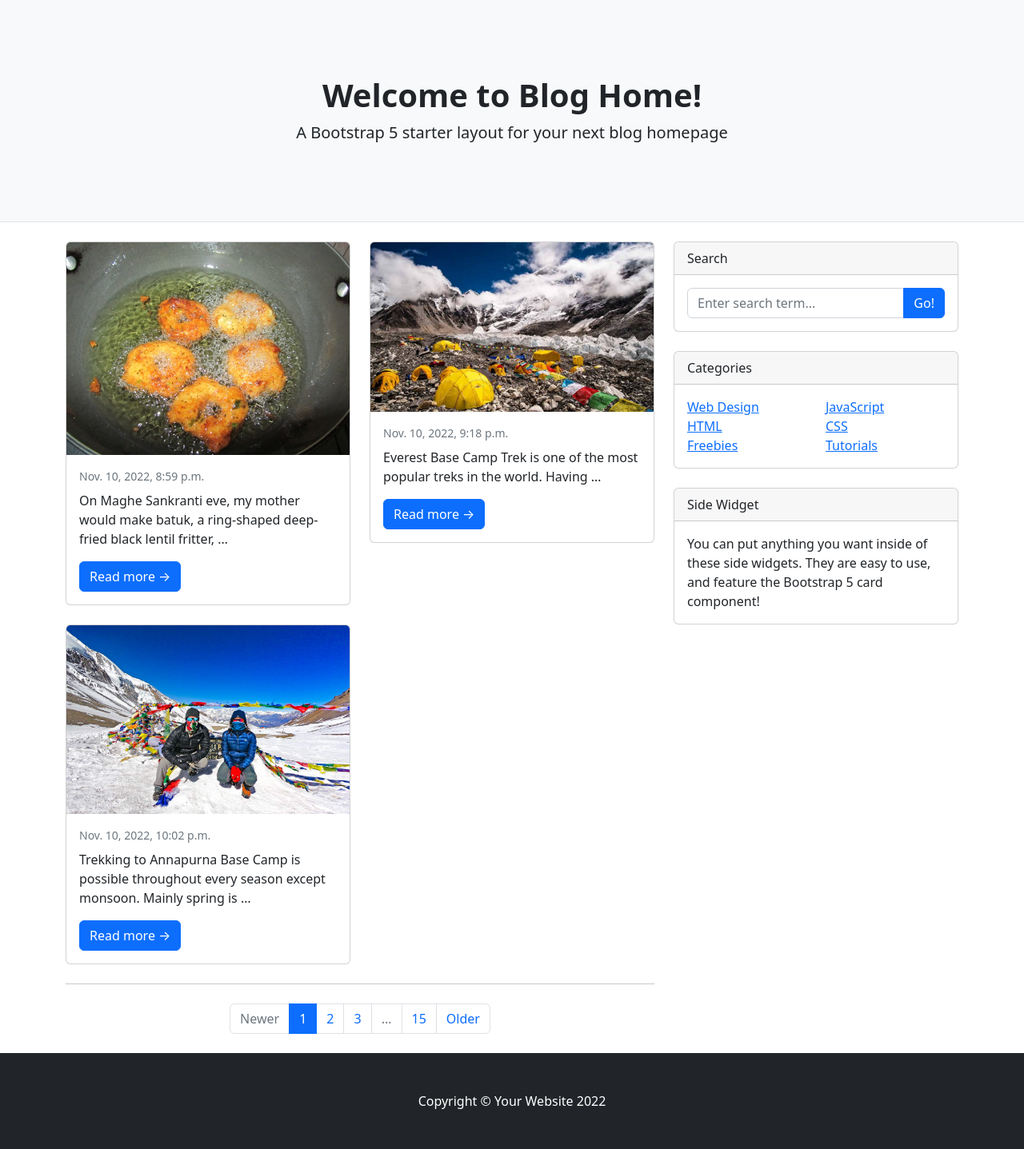
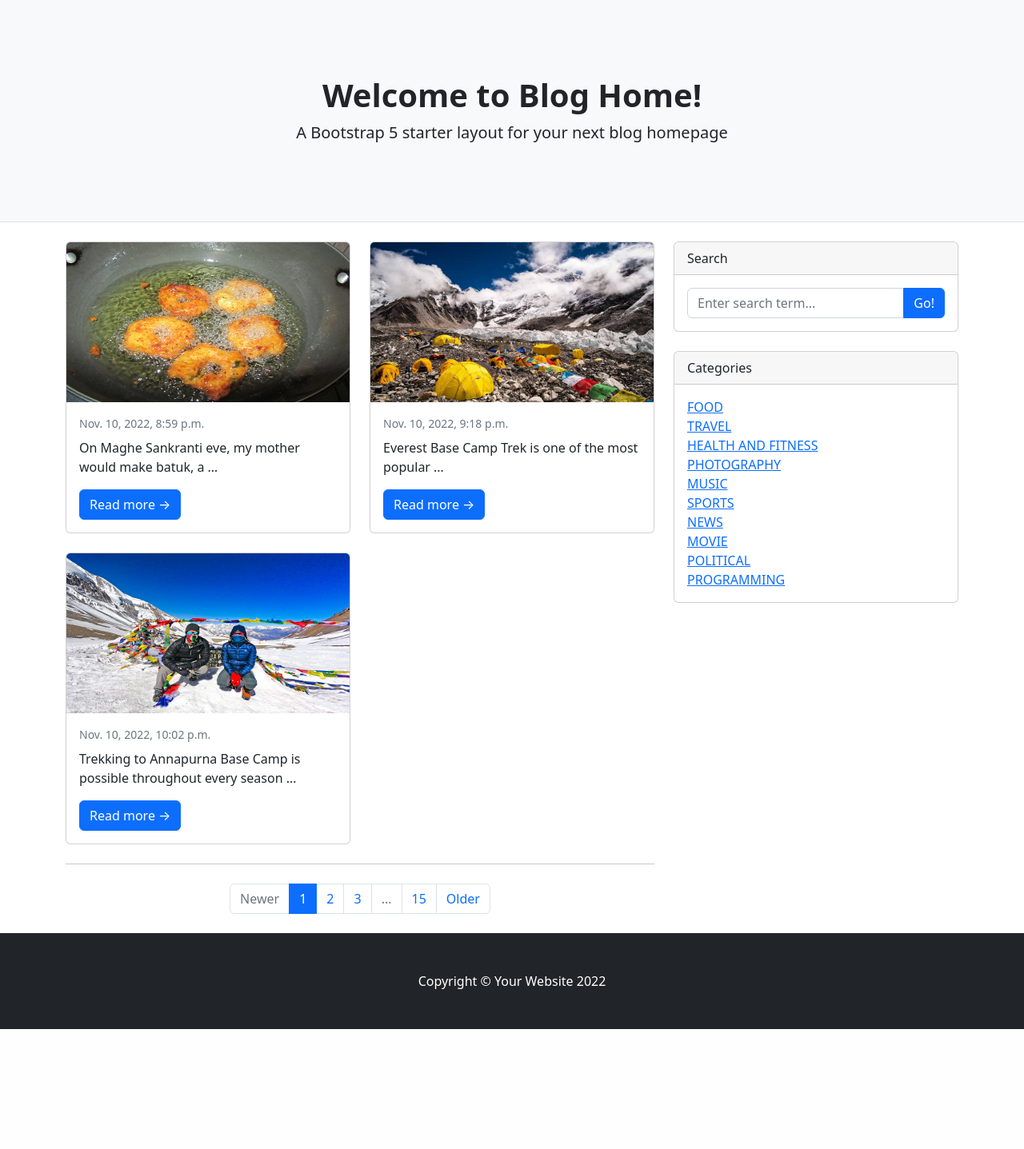
Before and after one commit to aadarsha000/ClassBased_advance_blog, a Django app: page /blog/home/ in a window 1280 px wide. Shown: the part 57-1494 px from the top of the page at 80% size. After the commit the page ends 1344 px from the top, so only its background shows below. Run offline with Django 4.2, Linux system fonts and the light colour scheme; data comes from the database, SQL or seed files in the repository; both versions use the stored data as it was after the commit.

Commit message:
first commit

```diff
--- a/blog/views.py
+++ b/blog/views.py
@@ -1,5 +1,5 @@
 from django.shortcuts import render, get_object_or_404, redirect
-from .models import Post
+from .models import Post, Category
 from .forms import PostForm
 from django.utils.text import slugify
 from django.contrib.auth.decorators import login_required
@@ -10,7 +10,12 @@ from django.contrib.auth.decorators import login_required
 #home view that show list of post
 def home(request):
     posts = Post.objects.all().filter(status="PUBLISHED")
-    return render(request, "blog/index.html", {"posts":posts})
+    category = Category.objects.all()
+    context = {
+        "posts":posts,
+        "category":category
+    }
+    return render(request, "blog/index.html", context)
 
 
 
--- a/templates/blog/index.html
+++ b/templates/blog/index.html
@@ -24,11 +24,11 @@
                     <div class="col-lg-6">
                         <!-- Blog post-->
                         <div class="card mb-4">
-                            <a href="#!"><img class="card-img-top" src="{{post.image.url}}" alt="..." /></a>
+                            <a href="#!"><img class="card-img-top" height="200px" src="{{post.image.url}}" alt="..." /></a>
                             <div class="card-body">
                                 <div class="small text-muted">{{post.published}}</div>
                                 <h2 class="card-title h4">{{Post.title}}</h2>
-                                <p class="card-text">{{post.body | truncatewords:15}}</p>
+                                <p class="card-text">{{post.body | truncatewords:10}}</p>
                                 <a class="btn btn-primary" href="#!">Read more →</a>
                             </div>
                         </div>
@@ -66,28 +66,16 @@
                 <div class="card-header">Categories</div>
                 <div class="card-body">
                     <div class="row">
-                        <div class="col-sm-6">
+                        <div class="col-sm">
                             <ul class="list-unstyled mb-0">
-                                <li><a href="#!">Web Design</a></li>
-                                <li><a href="#!">HTML</a></li>
-                                <li><a href="#!">Freebies</a></li>
-                            </ul>
-                        </div>
-                        <div class="col-sm-6">
-                            <ul class="list-unstyled mb-0">
-                                <li><a href="#!">JavaScript</a></li>
-                                <li><a href="#!">CSS</a></li>
-                                <li><a href="#!">Tutorials</a></li>
+                                {% for cat in category %}
+                                    <li><a href="#!">{{cat}}</a></li>
+                                {% endfor %}
                             </ul>
                         </div>
                     </div>
                 </div>
             </div>
-            <!-- Side widget-->
-            <div class="card mb-4">
-                <div class="card-header">Side Widget</div>
-                <div class="card-body">You can put anything you want inside of these side widgets. They are easy to use, and feature the Bootstrap 5 card component!</div>
-            </div>
         </div>
     </div>
 </div>
```
Also changed, not shown: db.sqlite3, media/images/blog/2022/11/10/Annapurna.jpg (added).
